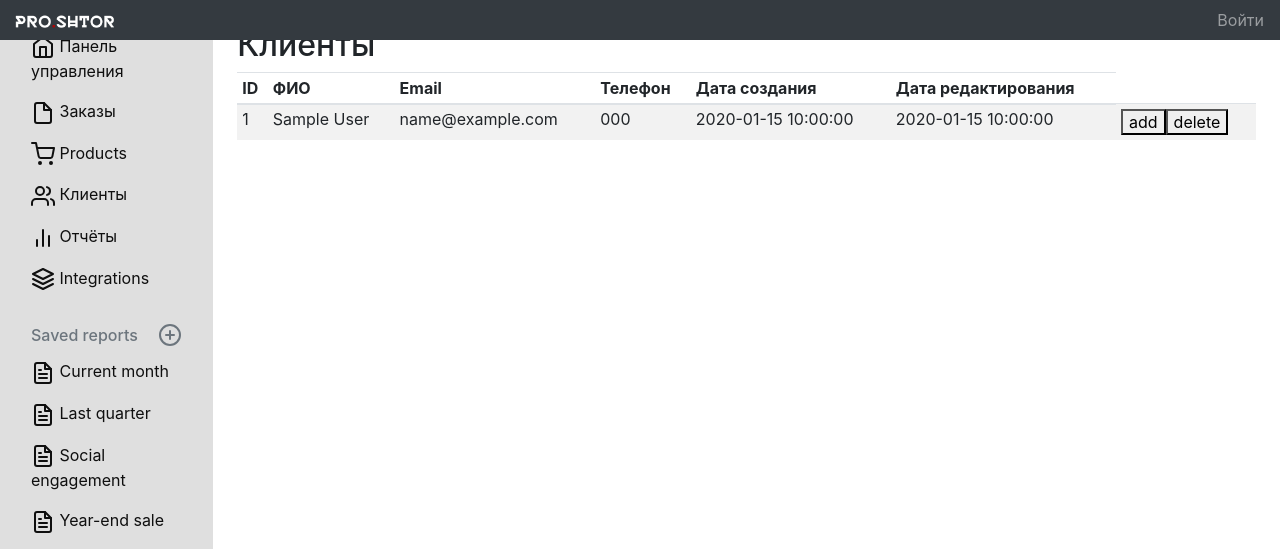
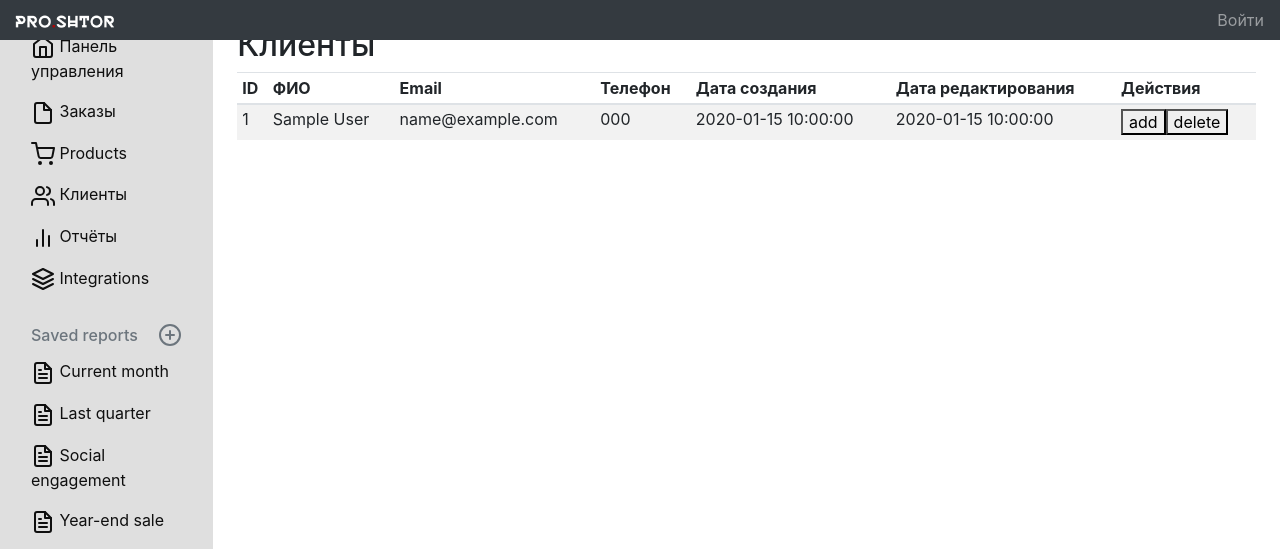
Before and after one commit to IllyaPetrusenko/proshtor-crm, a Flask app: page /dashboard/users in a window 1280 px wide. Shown: the top 549 px of the page. Run offline with Flask 2, Linux system fonts and the light colour scheme; tables that the repository leaves empty hold one stand-in row (values such as "Sample post"); some libraries are stand-ins or nearby versions; some web fonts are replaced.

Commit message:
add add and delete buttons_002

```diff
--- a/app/templates/users.html
+++ b/app/templates/users.html
@@ -12,6 +12,7 @@
                     <th>Телефон</th>
                     <th>Дата создания</th>
                     <th>Дата редактирования</th>
+                    <th>Действия</th>
                 </tr>
             </thead>
             <tbody>
```
